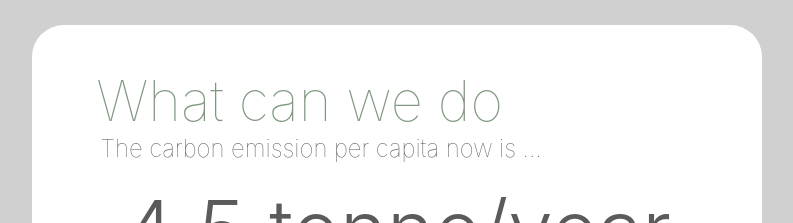
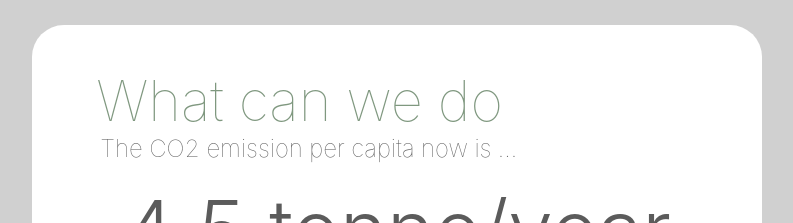
Before and after one commit to YellowJason/nasa_hack, a React (Create React App) app: page / in a window 1280 px wide. Shown: the part 2540-2763 px from the top of the page, without its empty margins (243-1036 px from the left). Built offline with nearby package versions, Linux system fonts and the light colour scheme.

Commit message:
fix: text

```diff
--- a/src/App.js
+++ b/src/App.js
@@ -191,7 +191,7 @@ function App() {
       </div>
       <div style={{ width:'60%', minWidth: '30rem', marginTop: "3rem",  align_self: 'center', padding:'3rem 4rem', background: 'white', borderRadius: '2rem'}}>
         <h1 className='block_title'>What can we do</h1>
-        <h1 className='intro'>The carbon emission per capita now is ...</h1>
+        <h1 className='intro'>The CO2 emission per capita now is ...</h1>
         <p class='wow slideInUp' className='amp'>4.5 tonne/year</p>
         <h1 className='intro'>According to this speed, sea level will rise 1cm within next</h1>
         <p className='amp'>2.85 years</p>
```
